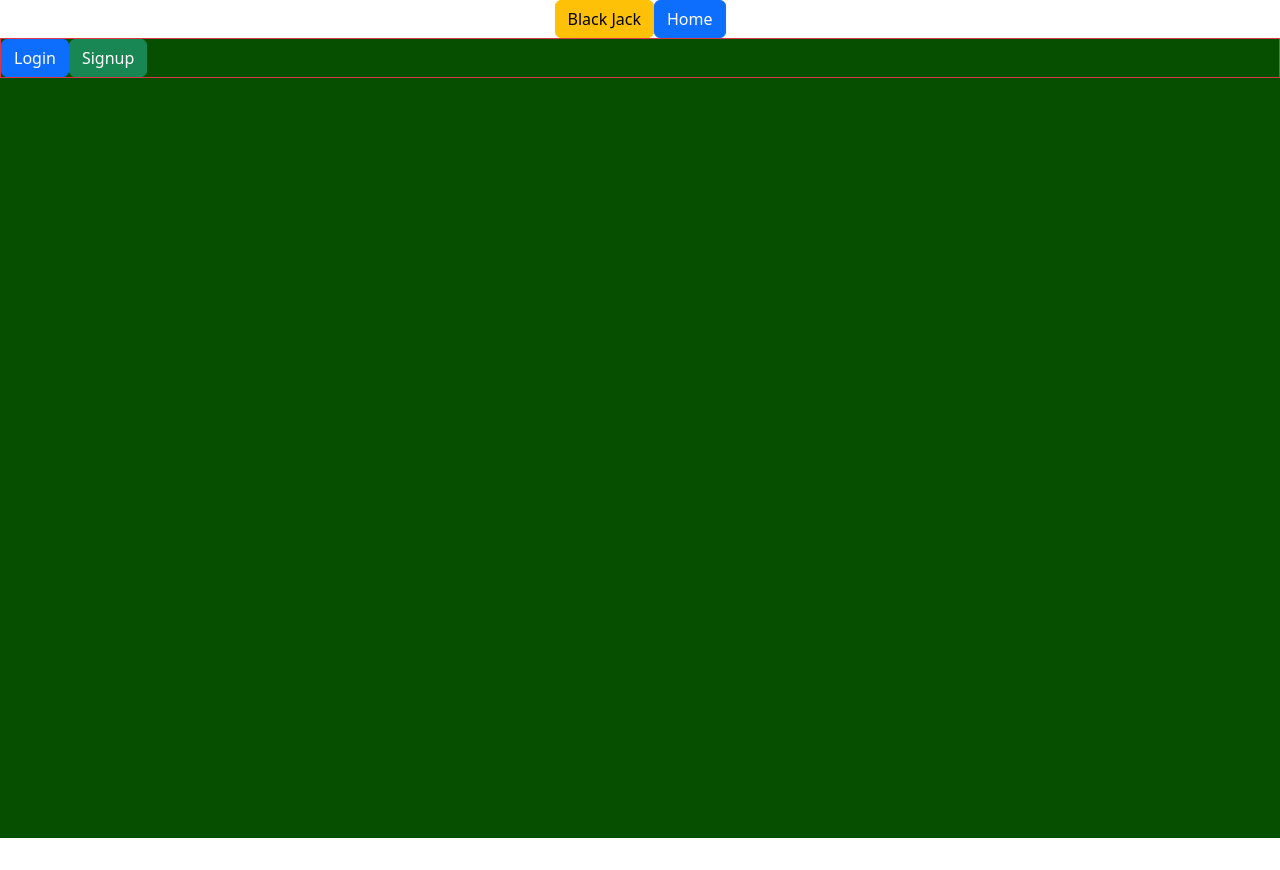
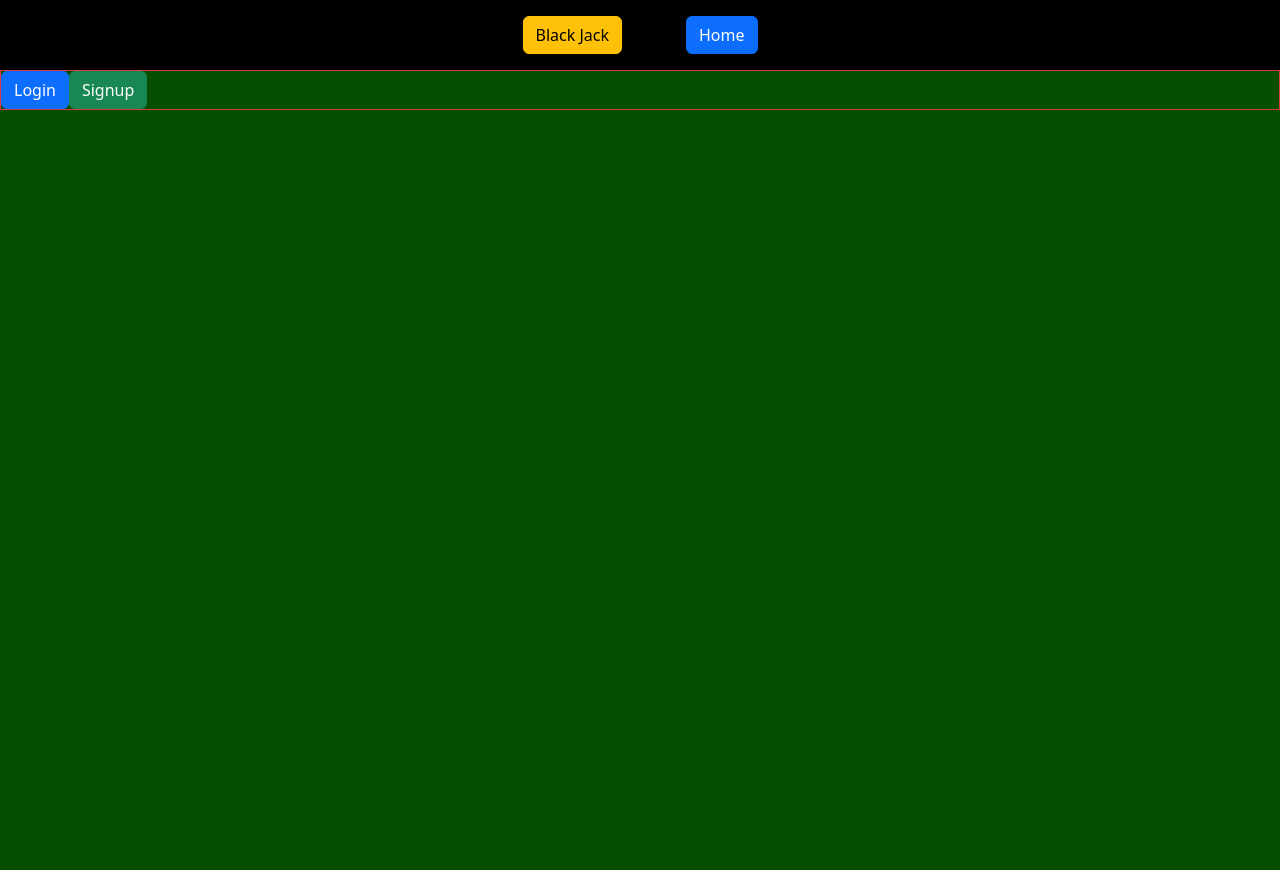
Before and after one commit to JeremyM45/next-casino, a Next.js app: page / in a window 1280 px wide. Before the commit the page ends 838 px from the top, so only its background shows below. Built offline with nearby package versions, Linux system fonts and the light colour scheme; no server answers.

Commit message:
adjust navbar

```diff
--- a/components/Navbar.jsx
+++ b/components/Navbar.jsx
@@ -1,16 +1,24 @@
 import { Nav, NavItem, NavLink, Button } from "react-bootstrap";
 import { useAuth } from "../context/AuthContext";
+import styles from '../styles/Navbar.module.css'
 
 export const Navbar = ({ changeShownGame }) => {
-
+  const { user, logOut } = useAuth()
   return(
-    <Nav variant='pills' className="justify-content-center">
+    <Nav variant='pills' className={`justify-content-center ${styles.frame}`}>
       <NavItem>
-        <Button className="btn-warning" onClick={() => changeShownGame('BlackJack')}>Black Jack</Button>
+        <Button className={`btn-warning ${styles.button}`} onClick={() => changeShownGame('BlackJack')}>Black Jack</Button>
       </NavItem>
       <NavItem>
-        <Button className="btn" onClick={() => changeShownGame('')}>Home</Button>
+        <Button className={`btn ${styles.button}`} onClick={() => changeShownGame('')}>Home</Button>
       </NavItem>
+      {user ? (
+        <NavItem>
+          <Button className={`btn-danger ${styles.button}`} varient="alert" onClick={() => {logOut()}}>Logout</Button>
+        </NavItem>
+      ) : null}
+
+
     </Nav>
   )
 }
--- a/pages/index.js
+++ b/pages/index.js
@@ -48,7 +48,6 @@ export default function Home() {
             <div className='container border border-primary h-0'>
               {shownGame === 'BlackJack' ? <BlackJack changeShownGame={handelShowGameChange}/> : null}
             </div>
-              <Button className='justify-content-center' varient="alert" onClick={() => {logOut()}}>Logout</Button>
             </>
 
           ) : (
--- /dev/null
+++ b/styles/Navbar.module.css
@@ -0,0 +1,9 @@
+.frame{
+  background-color: black;
+  padding: 1rem;
+}
+
+.button {
+  margin-left: 2rem;
+  margin-right: 2rem;
+}
```
